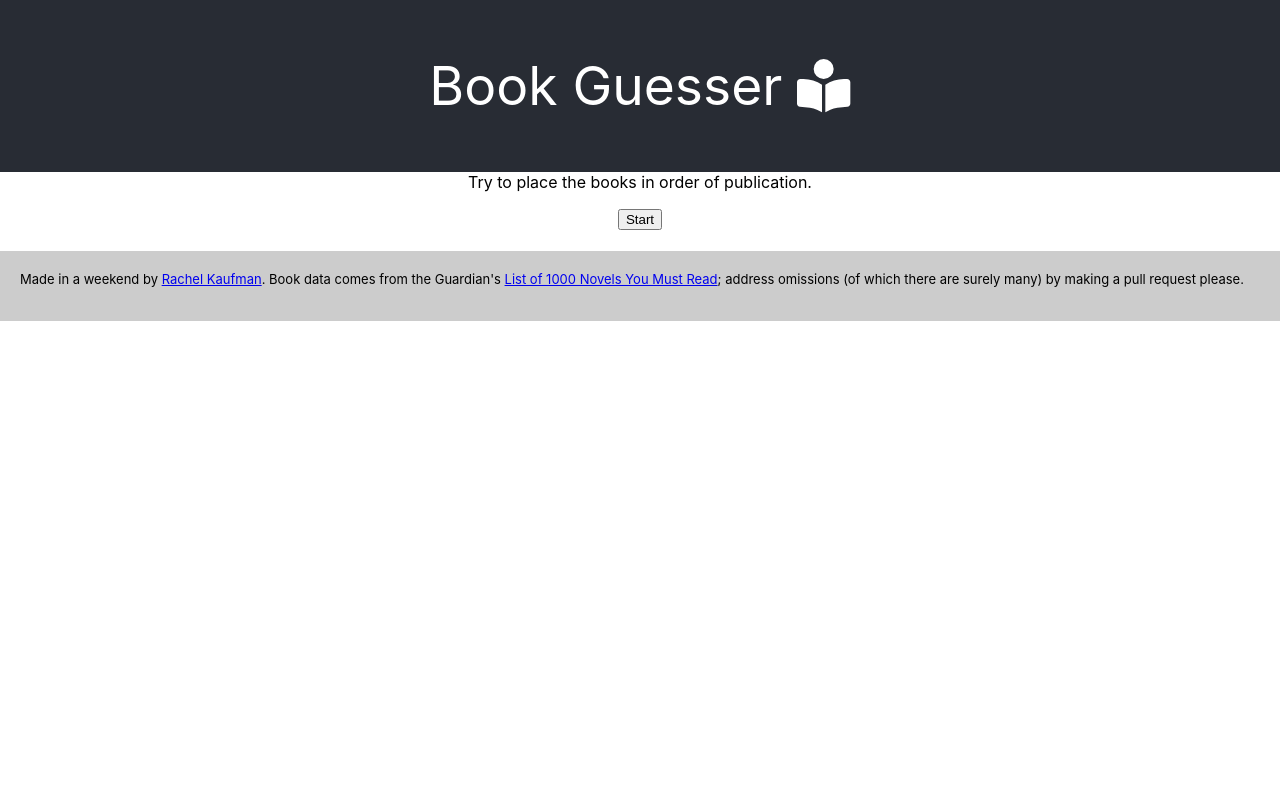
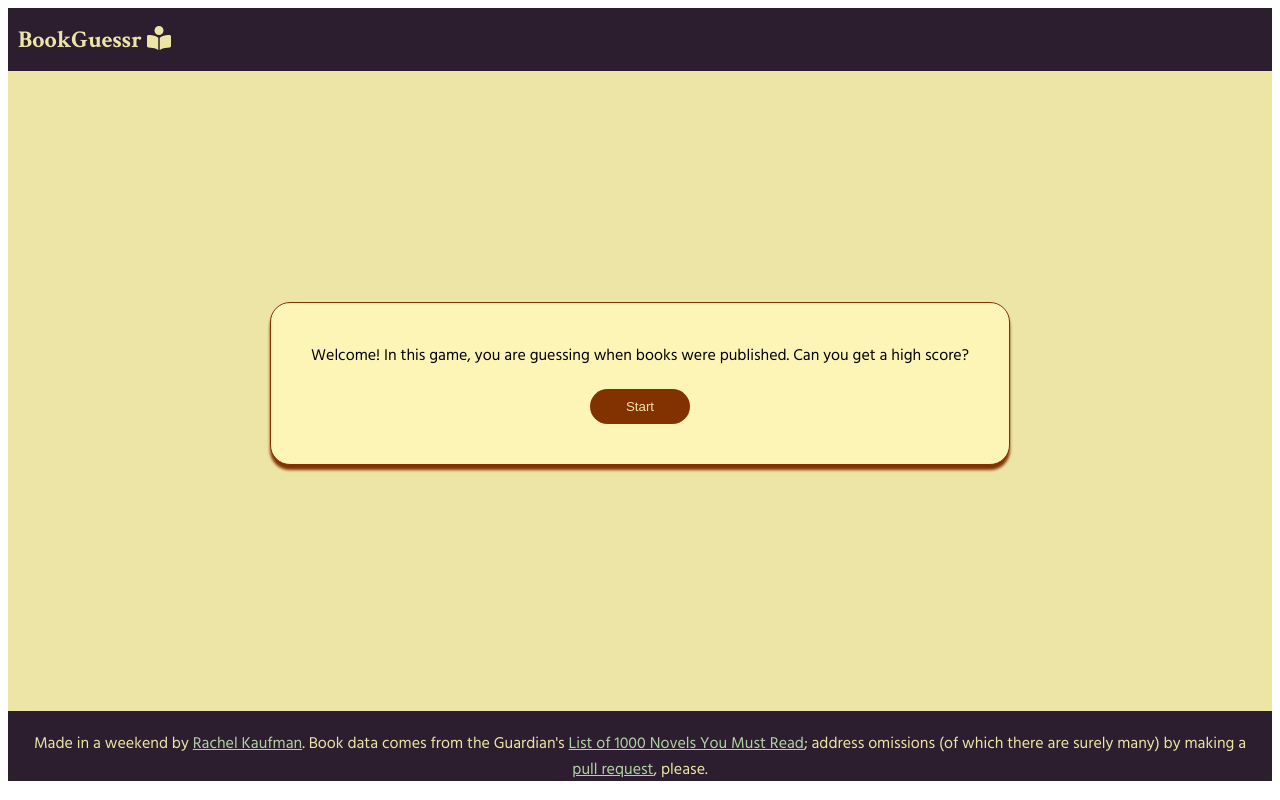
Before and after one commit to rkaufman13/bookguesser, a React (Create React App) app: page / in a window 1280 px wide. Built offline with nearby package versions, Linux system fonts and the light colour scheme.

Commit message:
colors, fonts, some bug squishing

```diff
--- a/src/App.css
+++ b/src/App.css
@@ -1,62 +1,93 @@
-.App {
+.html {
+  height:100%;
+}
+.body {
   text-align: center;
+  font-family: "hind", serif;
+  font-weight: 400;
+  font-style: normal;
+  background-color: #EDE5A6;
+  height:100%;
 }
-
-.App-logo {
-  height: 40vmin;
-  pointer-events: none;
-}
-
-@media (prefers-reduced-motion: no-preference) {
-  .App-logo {
-    animation: App-logo-spin infinite 20s linear;
-  }
+a {
+  color: #B2D3A8;
 }
 
 .App-header {
-  background-color: #282c34;
-  min-height: 20vh;
+  background-color: #2D1E2F;
   display: flex;
-  flex-direction: column;
-  align-items: center;
-  justify-content: center;
-  font-size: 40pt;
-  color: white;
+  flex-direction: row;
+  align-items: left;
+  justify-content: left;
+  color: #EDE5A6;
 }
 
-.App-link {
-  color: #61dafb;
+.header-nav{
+padding: 0px 10px;
 }
 
-@keyframes App-logo-spin {
-  from {
-    transform: rotate(0deg);
-  }
-  to {
-    transform: rotate(360deg);
-  }
+.header-nav h1 {
+  font-size: 24px;
+  font-family: "Crimson Text";
+  font-weight:700;
+}
+h2 {
+  font-size: 24px;
+  font-family: "Crimson Text";
+  font-weight:600;
+}
+
+.score {
+  font-weight: bolder;
+  background-color: #823200;
+  font-size:24px;
+  color:#EDE5A6;
+  padding:3px 8px;
+  border-radius:2px;
 }
 
 .book {
   padding: 5px;
-  width:80px;
-  height:120px;
+
+  width:160px;
+  height:240px;
   display:block;
   background-size: cover;
+  border-radius: 5px;
+}
+
+.knownBook {
+
 }
 
 .mysteryBook {
   background-color: #e1c699;
   font-size: 80px;
-  padding: 5px;
-  width:80px;
-  height:120px;
-  display:block;
-  background-size: cover;
+  display:flex;
+  flex-direction: column;
+  align-items: center;
+  justify-content: center;
 }
 
 .bookContainer {
-  width:80px;
+  margin:10px;
+}
+
+.bookData {
+  color: #e1c699;
+  background-color: #2D1E2F;
+  border-radius: 5px;
+
+  width:160px;
+  font-family: "Crimson Text";
+  padding: 5px;
+}
+
+.bookTitle {
+  font-size: 18px;
+}
+.bookAuthor {
+  font-size:14px;
 }
 
 .container {
@@ -67,14 +98,58 @@
   align-items: top;
 }
 
+.new-game-parent {
+  display:flex;
+  height:inherit;
+  justify-content: center;
+  align-items:  center;
+
+}
+
+.new-game-container {
+  display:flex;
+  flex-direction: column;
+  align-items: center;
+  height:fit-content;
+  border: 1px solid #823200;
+  padding: 40px;
+  border-radius: 20px;
+  background-color: #fDf5b6;
+  box-shadow: 0px 5px 3px #823200;
+}
+
+button {
+  background-color: #823200;
+  color:#EDE5A6;
+  border-radius: 20px;
+  border:0;
+  padding:10px;
+  margin:20px 0 0 0;
+  width:100px;
+
+}
+
+button:hover {
+  background-color: #9B3D12;
+}
+
 .wrapper {
   min-height: 100%;
   margin-bottom: -30px;
 }
 .footer {
-  font-size: small;
+  font-family:"hind";
   margin-bottom:0px;
-  background-color: #ccc;
+  background-color: #2D1E2F;
+  color:#EDE5A6;
   padding:20px;
   height:30px;
 }
+
+.main {
+  height: 80vh;
+  display:flex;
+  flex-direction:column;
+  align-items:center;
+  justify-content: baseline;
+}
--- a/src/App.js
+++ b/src/App.js
@@ -12,27 +12,34 @@ const Footer = () => {
       <a href="https://www.theguardian.com/books/2009/jan/23/bestbooks-fiction">
         List of 1000 Novels You Must Read
       </a>
-      ; address omissions (of which there are surely many) by making a pull
-      request please.
+      ; address omissions (of which there are surely many) by making a <a href="https://github.com/rkaufman13/bookguesser">pull
+      request</a>, please.
     </div>
   );
 };
 
 function App() {
   return (
-    <>
+    <div className="body">
+   <link rel="preconnect" href="https://fonts.googleapis.com"/>
+<link rel="preconnect" href="https://fonts.gstatic.com" crossorigin/>
+<link href="https://fonts.googleapis.com/css2?family=Crimson+Text:ital,wght@0,400;0,600;0,700;1,400;1,600;1,700&family=Hind&display=swap" rel="stylesheet"/>
+
+
       <div className="wrapper">
         <div className="App">
           <header className="App-header">
-            <p>
-              Book Guesser <FontAwesomeIcon icon={faBookOpenReader} />
-            </p>
+            <div className="header-nav">
+            <h1>
+              BookGuessr <FontAwesomeIcon icon={faBookOpenReader} />
+            </h1>
+            </div>
           </header>
           <Main></Main>
         </div>
         <Footer></Footer>
       </div>
-    </>
+    </div>
   );
 }
 
--- a/src/BooksDisplay.js
+++ b/src/BooksDisplay.js
@@ -4,10 +4,10 @@ const BooksDisplay = ({ bookList, currentBook, addBook, gameOver }) => {
   return (
     <>
       {!gameOver && (
-        <div style={{ padding: "5px 0px 25px 0px" }}>
-          When was <i>{currentBook.title}</i>, by {currentBook.author}{" "}
+        <h2 style={{ padding: "5px 0px 25px 0px" }}>
+          When was <i>{currentBook.title}</i>, by {currentBook.author},{" "}
           published?
-        </div>
+        </h2>
       )}
       <div className="container">
         {bookList.current.length &&
@@ -49,7 +49,7 @@ const BookOrButton = ({ data, index, addBook, currentBook, gameOver }) => {
           <div
             onMouseEnter={toggleHover}
             onMouseLeave={toggleHover}
-            className="mysteryBook"
+            className="book mysteryBook"
             style={{
               backgroundImage: hover ? `url(${currentBook.cover})` : null,
               color: hover ? "transparent" : "white",
@@ -58,25 +58,27 @@ const BookOrButton = ({ data, index, addBook, currentBook, gameOver }) => {
               addBook(index, currentBook);
             }}
           >
-            ?
+            <div>?</div>
           </div>
         )}
       </>
     );
   } else {
     return (
-      <>
+      <div>
         <div
           style={{ backgroundImage: `url(${data.cover})` }}
           className="book"
         ></div>
-        <p>
+        <div className="bookData">
+        <div className="bookTitle">
           <i>{data?.title}</i>{" "}
-        </p>
-        <p> {data?.author} </p>
-        <br />
-        {gameOver && data?.year}
-      </>
+        </div>
+        <div className="bookAuthor"> {data?.author} </div>
+
+        <div>{gameOver && data?.year}</div>
+        </div>
+      </div>
     );
   }
 };
--- a/src/Main.js
+++ b/src/Main.js
@@ -1,4 +1,4 @@
-import React, { useState, useEffect, useRef } from "react";
+import React, { useState, useRef } from "react";
 import { bookdata } from "./data";
 import BooksDisplay from "./BooksDisplay";
 
@@ -7,13 +7,20 @@ const allBooks = () => {
   return bookdata.filter((book) => book.year);
 };
 
+const NewGame = ({startGame})=> {
+  return(
+    <div className="new-game-parent">
+  <div className="new-game-container">Welcome! In this game, you are guessing when books were published. Can you get a high score?
+    <button onClick={startGame}>Start</button></div></div>);
+}
+
 const Main = () => {
   const allBooksForGame = allBooks();
   const [currentBook, setCurrentBook] = useState();
   const [gameOver, setGameOver] = useState(false);
   const [currentScore, setCurrentScore] = useState(0);
   const [highScore, setHighScore] = useState(0);
-  //const [bookList, setBookList] = useState(initialArray);
+  const [firstTurn, setFirstTurn] = useState(true);
   const bookList = useRef(initialArray);
   const [currentGame, setCurrentGame] = useState(false);
 
@@ -21,7 +28,6 @@ const Main = () => {
     const arrayLength = allBooksForGame.length;
     const randomIndex = Math.floor(Math.random() * arrayLength);
     setCurrentBook(() => allBooksForGame[randomIndex]);
-    console.log("value of current book", currentBook);
     allBooksForGame.splice(randomIndex, 1);
   };
 
@@ -33,27 +39,25 @@ const Main = () => {
     allBooksForGame.splice(randomIndex, 1);
     let tempBookList = [...bookList.current];
     tempBookList.splice(1, 0, startingBook);
-    // setBookList(tempBookList);
+
     bookList.current = tempBookList;
   };
 
   const clearBookList = () => {
-    // setBookList([...initialArray]);
+
     bookList.current = initialArray;
   };
 
   const startGame = () => {
     clearBookList();
+    setCurrentScore(0);
+    setFirstTurn(true);
     setCurrentGame(true);
     setGameOver(false);
     chooseAndPlaceBook();
     chooseBook();
   };
 
-  useEffect(() => {
-    console.log(currentBook);
-    console.log(gameOver);
-  }, [currentBook, gameOver]);
 
   const addBook = (index, newBook) => {
     setCurrentBook(null);
@@ -69,7 +73,7 @@ const Main = () => {
       // Then check if each element is different than the one before it
       return pos === 0 || item?.type !== arr[pos - 1].type;
     });
-    //    setBookList(() => tempBookList);
+
     bookList.current = tempBookList;
     //compare years of all books
 
@@ -77,11 +81,9 @@ const Main = () => {
     const earlierBooks = bookList.current.slice(0, index).filter((book) => {
       return book.year;
     });
-    console.log(earlierBooks);
+
     for (let i = 0; i < earlierBooks.length; i++) {
-      console.log(
-        `Comparing ${newBook.title} (${newBook.year}) with ${earlierBooks[i].title} (${earlierBooks[i].year})`
-      );
+
       if (newBook.year < earlierBooks[i].year) {
         setGameOver(true);
         gameOverNonState = true;
@@ -93,11 +95,8 @@ const Main = () => {
       .filter((book) => {
         return book.year;
       });
-    console.log("later books", laterBooks);
+
     for (let i = 0; i < laterBooks.length; i++) {
-      console.log(
-        `Comparing ${newBook.title} (${newBook.year}) with ${laterBooks[i].title} (${laterBooks[i].year})`
-      );
       if (newBook.year > laterBooks[i].year) {
         setGameOver(true);
         gameOverNonState = true;
@@ -119,28 +118,31 @@ const Main = () => {
   };
 
   return (
-    <div>
-      Try to place the books in order of publication.
-      <p>{!currentGame && <button onClick={startGame}>Start</button>}</p>
-      <p>
-        <h1>
+    <div className="main">
+
+      {!currentGame && <NewGame startGame={startGame}/>}
+
+        <div><p>
           {!gameOver && currentGame
-            ? `Your current score:  ${currentScore}`
+            ? <>Your current score: <span className="score">{currentScore}</span></>
             : gameOver
-            ? `Game over! You scored ${currentScore} points.`
+            ? <>Game over! You scored <span className="score">{currentScore}</span> points.</>
             : ""}
-        </h1>
-        {highScore ? <h2>Your high score: {highScore}</h2> : <></>}
+
+
+        {highScore ? <>Your high score: <span className="score">{highScore}</span></> : <></>}</p></div>
         {gameOver && <button onClick={startGame}>Play again?</button>}
+
         {currentBook && bookList && (
           <BooksDisplay
             bookList={bookList}
             addBook={addBook}
             currentBook={currentBook}
             gameOver={gameOver}
+            firstTurn = {firstTurn}
           ></BooksDisplay>
         )}
-      </p>
+
     </div>
   );
 };
--- a/src/index.css
+++ /dev/null
@@ -1,13 +0,0 @@
-body {
-  margin: 0;
-  font-family: -apple-system, BlinkMacSystemFont, 'Segoe UI', 'Roboto', 'Oxygen',
-    'Ubuntu', 'Cantarell', 'Fira Sans', 'Droid Sans', 'Helvetica Neue',
-    sans-serif;
-  -webkit-font-smoothing: antialiased;
-  -moz-osx-font-smoothing: grayscale;
-}
-
-code {
-  font-family: source-code-pro, Menlo, Monaco, Consolas, 'Courier New',
-    monospace;
-}
--- a/src/index.js
+++ b/src/index.js
@@ -1,6 +1,6 @@
 import React from 'react';
 import ReactDOM from 'react-dom/client';
-import './index.css';
+
 import App from './App';
 import reportWebVitals from './reportWebVitals';
 
```
Also changed, not shown: src/data.js (+19 -25 lines), 1 other file (tests, documents, lock files or other folders).
